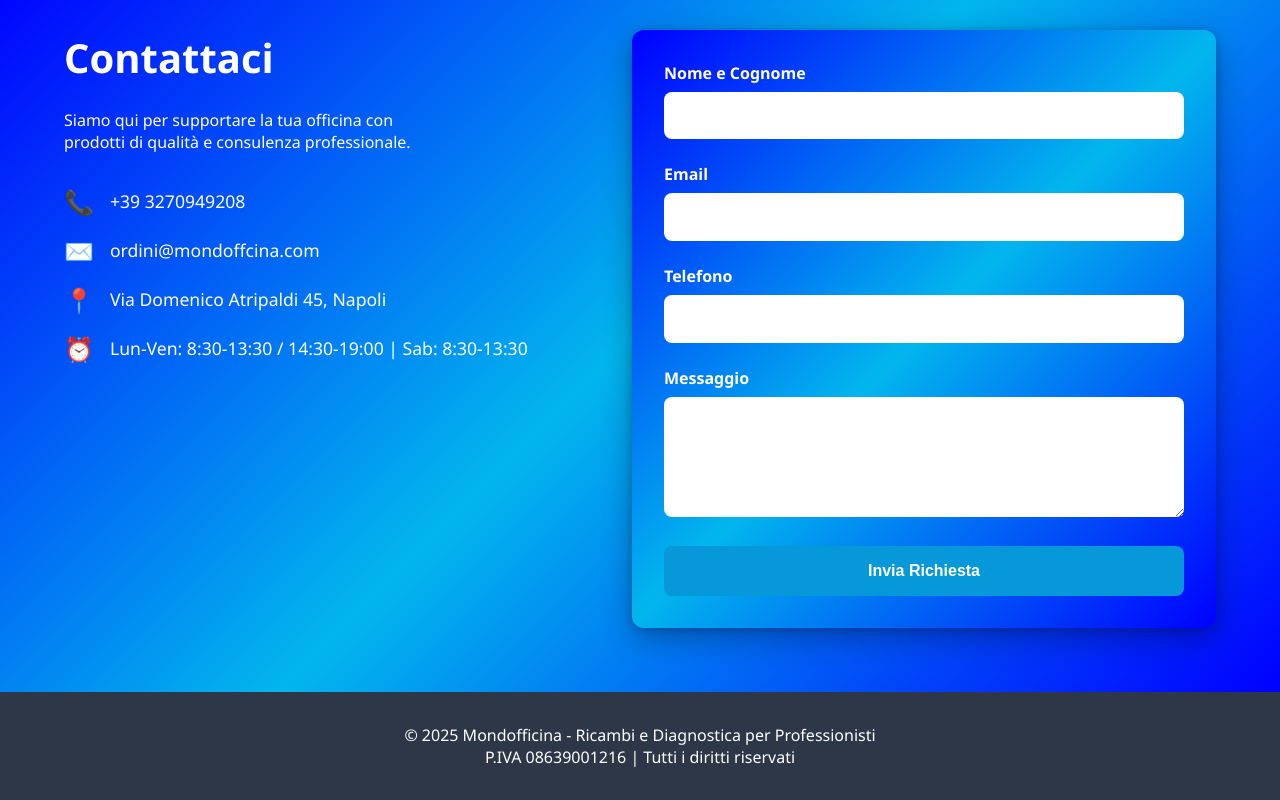
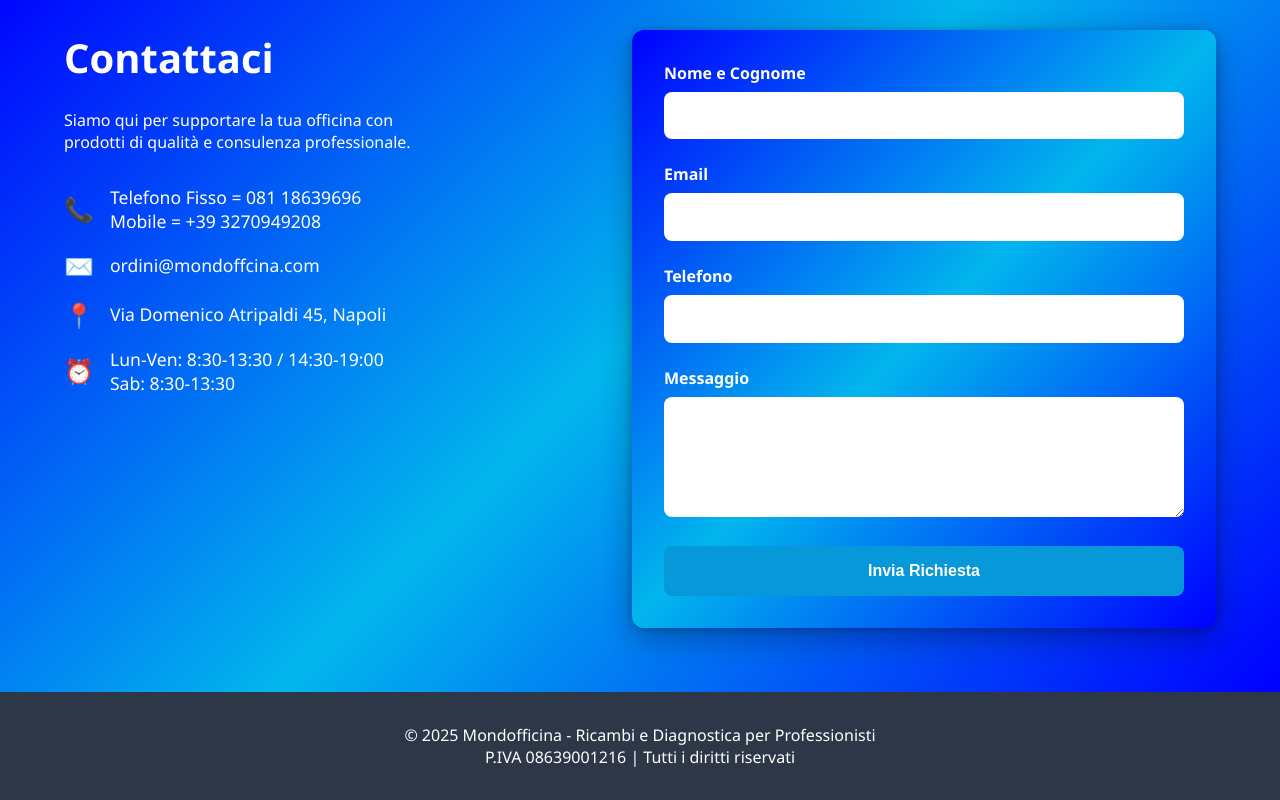
Before and after one commit to giovannieustorgio99-ai/mondofficina-deploy, a plain HTML site: page index.html in a window 1280 px wide. Shown: the part 2001-2801 px from the top of the page. Drawn offline with Linux system fonts and the light colour scheme; no server answers.

Commit message:
Deploy aggiornato

```diff
--- a/index.html
+++ b/index.html
@@ -118,7 +118,7 @@
             <div class="contact-details">
                 <div class="contact-item">
                     <span style="font-size: 1.5rem;">📞</span>
-                    <span>+39 3270949208</span>
+                    <span> Telefono Fisso = 081 18639696    <br>   Mobile = +39 3270949208</span>
                 </div>
                 <div class="contact-item">
                     <span style="font-size: 1.5rem;">✉️</span>
@@ -130,7 +130,7 @@
                 </div>
                 <div class="contact-item">
                     <span style="font-size: 1.5rem;">⏰</span>
-                    <span>Lun-Ven: 8:30-13:30 / 14:30-19:00 | Sab: 8:30-13:30</span>
+                    <span>Lun-Ven: 8:30-13:30 / 14:30-19:00 <br> Sab: 8:30-13:30</span>
                 </div>
             </div>
         </div>
```
